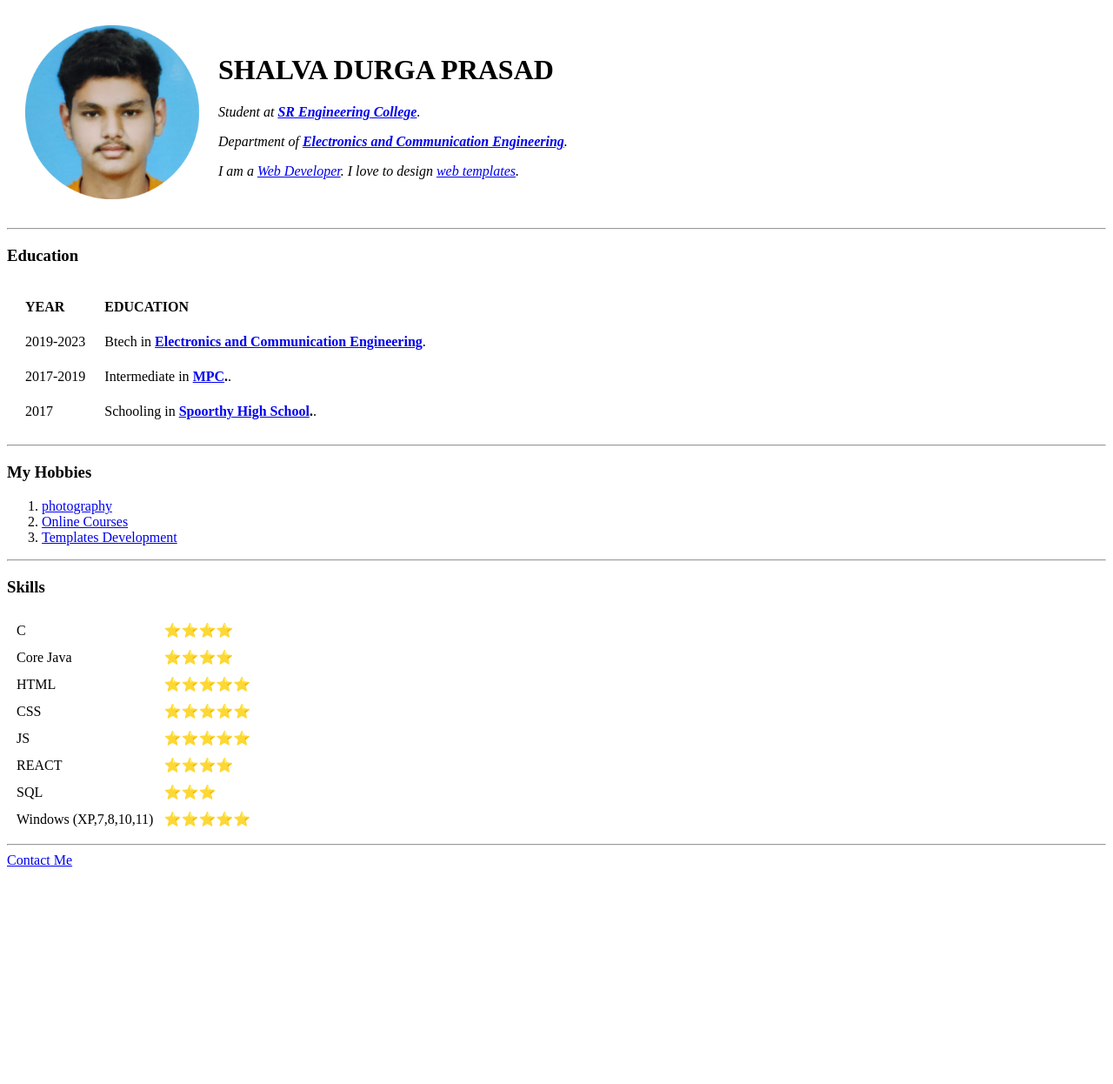
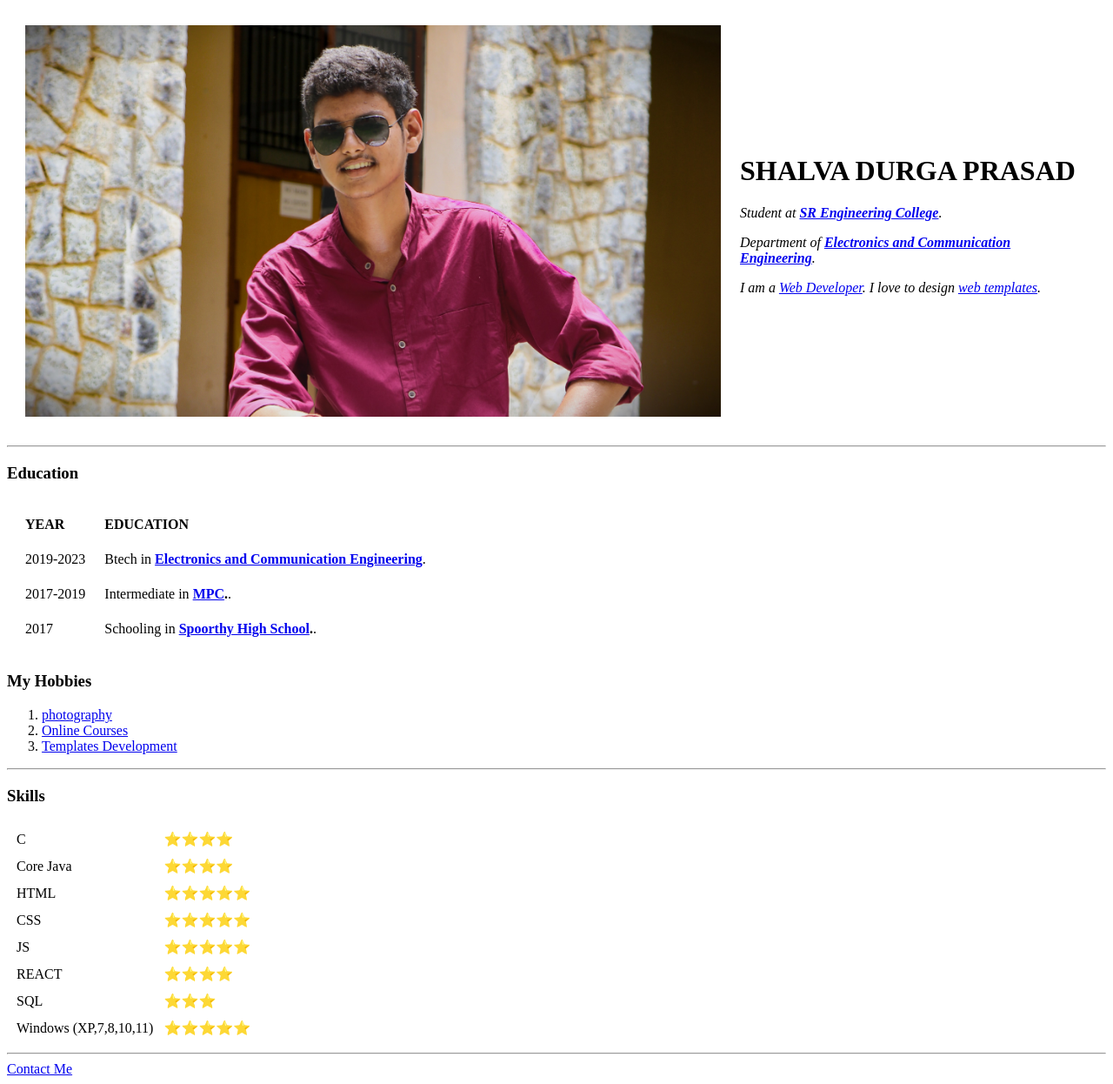
Before and after one commit to Durgaprasadshalva/cv, a plain HTML site: page index.html in a window 1280 px wide. Shown: the whole page at 87% size. Before the commit the page ends 1006 px from the top, so only its background shows below. Drawn offline with Linux system fonts and the light colour scheme.

Commit message:
Add files via upload

```diff
--- a/index.html
+++ b/index.html
@@ -3,16 +3,20 @@
   <head>
     <meta charset="utf-8">
     <title>SHALVA DURGA PRASAD</title>
+    <link rel="stylesheet" href="css/styles.css">
+    <link rel="icon" href="DP logos.png">
   </head>
-  <body>
+  <body><div class="about">
     <table cellspacing="20">
-      <td>  <img src="DURGA PRASAD.png" alt="DURGA PRASAD PROFILE PICTURE" width="200px" height="200px"></td>
-      <td><h1>SHALVA DURGA PRASAD</h1>
+      <td>  <img src="DURGA PRASAD.jpg" alt="DURGA PRASAD PROFILE PICTURE" width="800px" height="450px"></td>
+      <td><h1 class="h1">SHALVA DURGA PRASAD</h1>
       <p><em>Student at <strong><a href="https://www.srecwarangal.ac.in/">SR Engineering College</a></strong>.</em></p>
       <p><em>Department of <strong><a href="https://www.srecwarangal.ac.in/ece/">Electronics and Communication Engineering</a></strong>.</em></p>
       <p><em>I am a <a href="https://en.wikipedia.org/wiki/Web_developer">Web Developer</a>. I love to design <a href="https://en.wikipedia.org/wiki/Web_template_system">web templates</a>.</em></p></td>
     </table>
     <hr>
+  </div>
+    <div class="Education">
     <h3>Education</h3>
     <table
       <table cellspacing="20">
@@ -39,7 +43,8 @@
       <tfoot>
       </tfoot>
     </table>
-    <hr>
+    </div>
+    <div class="Hobbies">
     <h3>My Hobbies</h3>
     <ol>
       <li><a href="https://en.wikipedia.org/wiki/Photography">photography</a></li>
@@ -47,8 +52,10 @@
       <li><a href="https://help.zohosites.com/template-development">Templates Development</a></li>
     </ol>
     <hr>
-    <h3>Skills</h3>
-    <table cellspacing="10">
+    </div>
+    <div class="Skills">
+    <h3 class="Ski">Skills</h3>
+    <table class="Skil" cellspacing="10">
       <tr>
       <td>C</td>
       <td>⭐⭐⭐⭐</td>
@@ -83,6 +90,7 @@
       </tr>
     </table>
     <hr>
-    <a href="Contact Details.html">Contact Me</a>
+    </div>
+    <a class="a" href="Contact Details.html">Contact Me</a>
   </body>
 </html>
```
Also changed, not shown: Contact Details.html (+10 -7 lines), DP logos.png (added), DURGA PRASAD.jpg (added).
